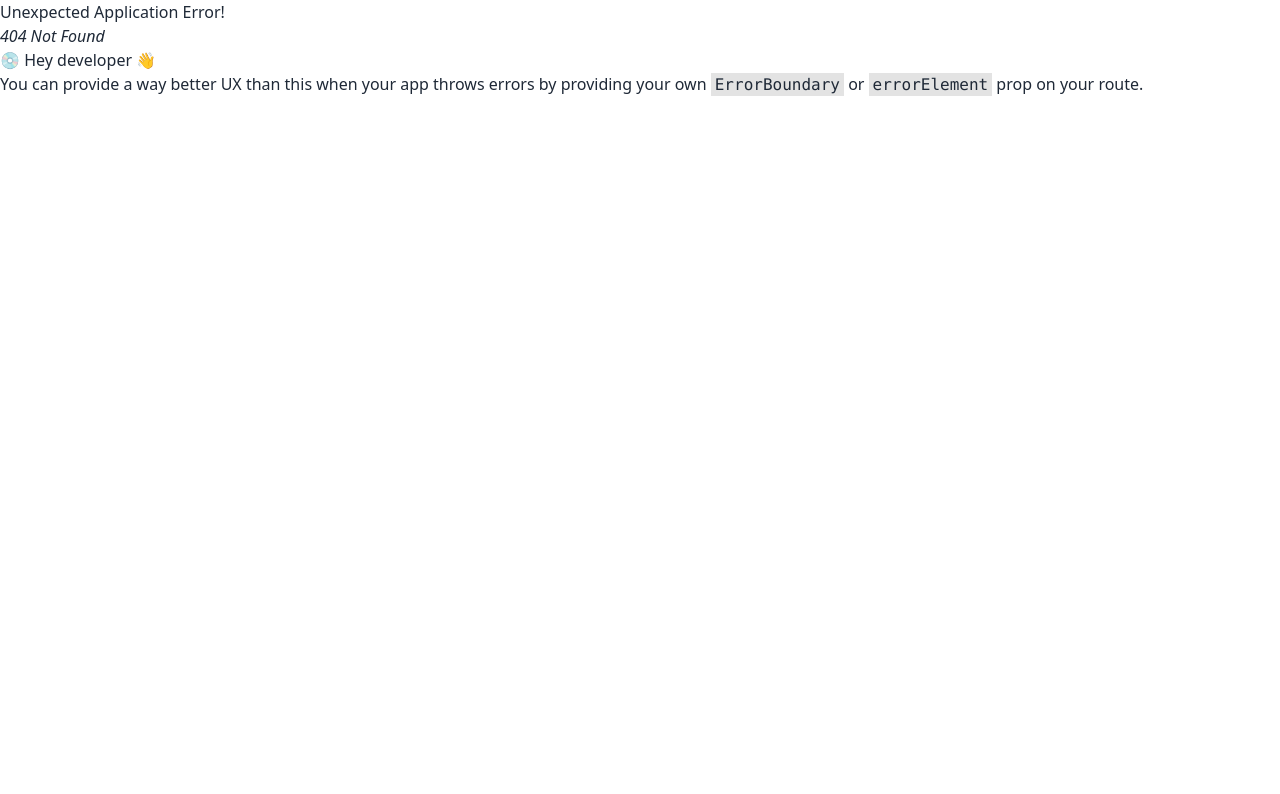
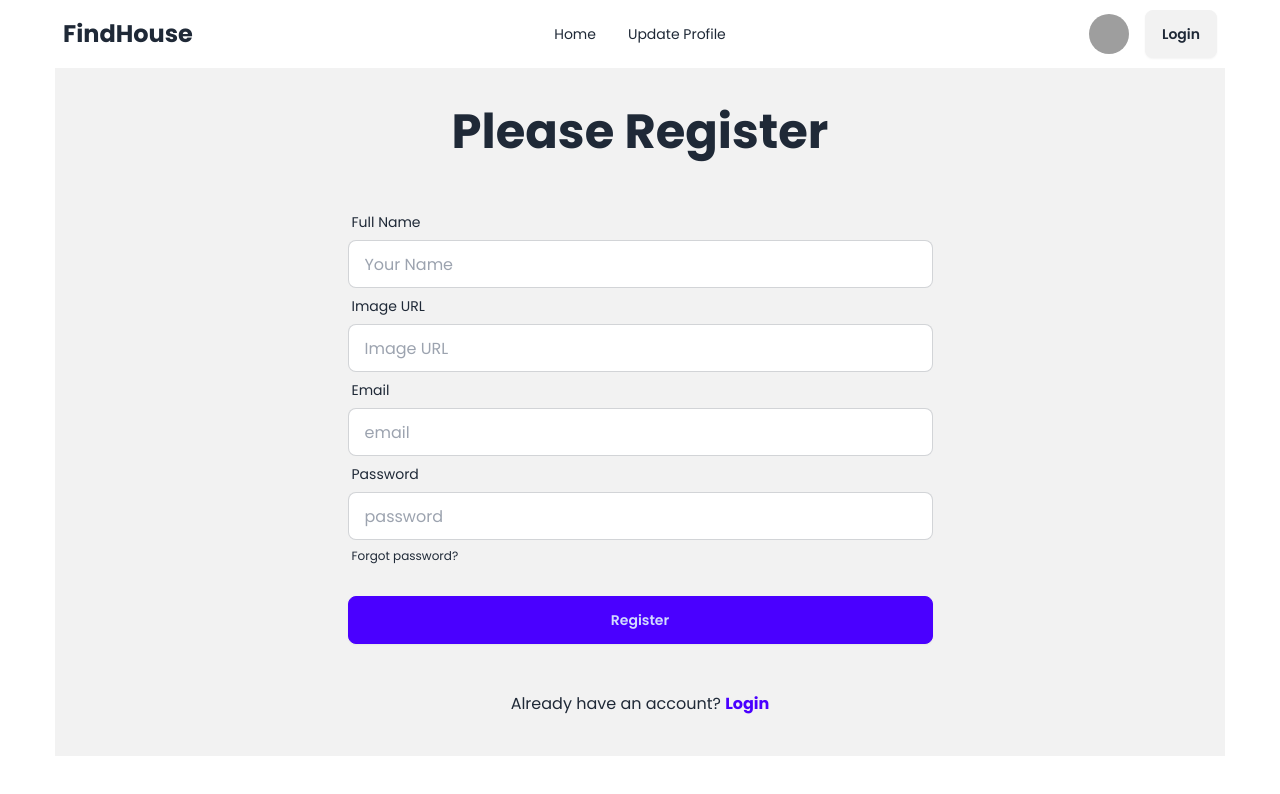
Before and after one commit to Sa18-f/Real-Estate-auth, a React (Vite) app: page /register in a window 1280 px wide. Before the commit this address had no page. Shown: the top 794 px of the page. Built offline with nearby package versions, Linux system fonts and the light colour scheme; grey boxes are pictures that could not be loaded.

Commit message:
register page created

```diff
--- a/src/Firebase/firebase.config.js
+++ b/src/Firebase/firebase.config.js
@@ -1,9 +1,7 @@
-// Import the functions you need from the SDKs you need
+
 import { initializeApp } from "firebase/app";
-// TODO: Add SDKs for Firebase products that you want to use
-// https://firebase.google.com/docs/web/setup#available-libraries
+import { getAuth } from "firebase/auth";
 
-// Your web app's Firebase configuration
 const firebaseConfig = {
   apiKey: "AIzaSyBh2gB0er-mq5XuUYIYoGJPtUpScv39mtM",
   authDomain: "real-estate-auth-b1fd5.firebaseapp.com",
@@ -15,4 +13,5 @@ const firebaseConfig = {
 
 // Initialize Firebase
 const app = initializeApp(firebaseConfig);
-export default app;
+const auth = getAuth(app);
+export default auth;
--- a/src/Pages/FirebaseProvider/FirebaseProvider.jsx
+++ b/src/Pages/FirebaseProvider/FirebaseProvider.jsx
@@ -0,0 +1,23 @@
+import { createUserWithEmailAndPassword } from "firebase/auth";
+import { createContext } from "react";
+import auth from "../../Firebase/firebase.config";
+
+export const AuthContext = createContext(null)
+
+const FirebaseProvider = ({children}) => {
+    // create user
+    const createUser = (email, password) => {
+        return createUserWithEmailAndPassword(auth, email, password)
+    }
+
+    const allValues = {
+        createUser
+    }
+    return (
+        <AuthContext.Provider value={allValues}>
+            {children}
+        </AuthContext.Provider>
+    );
+};
+
+export default FirebaseProvider;
--- a/src/Pages/Login/Login.jsx
+++ b/src/Pages/Login/Login.jsx
@@ -1,3 +1,4 @@
+import { Link } from "react-router-dom";
 
 
 const Login = () => {
@@ -29,6 +30,7 @@ const Login = () => {
                     <button className="btn btn-primary">Login</button>
                 </div>
             </form>
+            <p className="text-center">Do not have an account? <Link to='/register'><span className="text-primary font-bold">Register</span></Link></p>
         </div>
     );
 };
--- /dev/null
+++ b/src/Pages/Register/Register.jsx
@@ -0,0 +1,52 @@
+import { Link } from "react-router-dom";
+
+
+const Register = () => {
+    const handleRegister = e => {
+        e.preventDefault();
+        const form = new FormData(e.currentTarget);
+        console.log(form)
+    }
+    return (
+        <div>
+            <div className="bg-base-200 py-10">
+                <h2 className="text-5xl font-bold text-center">Please Register</h2>
+                <form onSubmit={handleRegister} className="md:w-3/4 lg:w-1/2 mx-auto py-12">
+                    <div className="form-control">
+                        <label className="label">
+                            <span className="label-text">Full Name</span>
+                        </label>
+                        <input type="text" name="name" placeholder="Your Name" className="input input-bordered" required />
+                    </div>
+                    <div className="form-control">
+                        <label className="label">
+                            <span className="label-text">Image URL</span>
+                        </label>
+                        <input type="text" name="image" placeholder="Image URL" className="input input-bordered" required />
+                    </div>
+                    <div className="form-control">
+                        <label className="label">
+                            <span className="label-text">Email</span>
+                        </label>
+                        <input type="email" name="email" placeholder="email" className="input input-bordered" required />
+                    </div>
+                    <div className="form-control">
+                        <label className="label">
+                            <span className="label-text">Password</span>
+                        </label>
+                        <input type="password" placeholder="password" name="password" className="input input-bordered" required />
+                        <label className="label">
+                            <a href="#" className="label-text-alt link link-hover">Forgot password?</a>
+                        </label>
+                    </div>
+                    <div className="form-control mt-6">
+                        <button className="btn btn-primary">Register</button>
+                    </div>
+                </form>
+                <p className="text-center">Already have an account? <Link to='/login'><span className="text-primary font-bold">Login</span></Link></p>
+            </div>
+        </div>
+    );
+};
+
+export default Register;
--- a/src/Routes/Routes.jsx
+++ b/src/Routes/Routes.jsx
@@ -3,6 +3,7 @@ import Root from "../Layouts/Root";
 import Home from "../Pages/Home";
 import UpdateProfile from "../Navbar/UpdateProfile/UpdateProfile";
 import Login from "../Pages/Login/Login";
+import Register from "../Pages/Register/Register";
 
 const Routes = createBrowserRouter([
     {
@@ -20,6 +21,10 @@ const Routes = createBrowserRouter([
             {
                 path: '/login',
                 element: <Login></Login>
+            },
+            {
+                path: '/register',
+                element: <Register></Register>
             }
         ]
     }
--- a/src/main.jsx
+++ b/src/main.jsx
@@ -4,9 +4,12 @@ import ReactDOM from 'react-dom/client'
 import './index.css'
 import Routes from './Routes/Routes.jsx'
 import { RouterProvider } from 'react-router-dom'
+import FirebaseProvider from './Pages/FirebaseProvider/FirebaseProvider.jsx'
 
 ReactDOM.createRoot(document.getElementById('root')).render(
   <React.StrictMode>
-    <RouterProvider router={Routes} />
+    <FirebaseProvider>
+      <RouterProvider router={Routes} />
+    </FirebaseProvider>
   </React.StrictMode>,
 )
```
